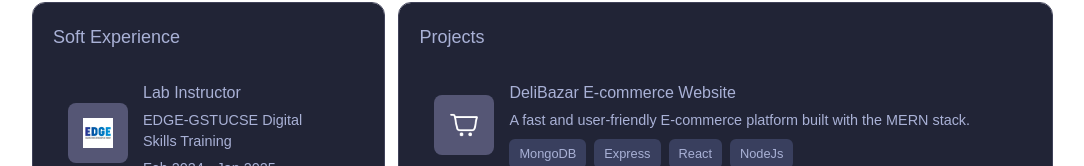
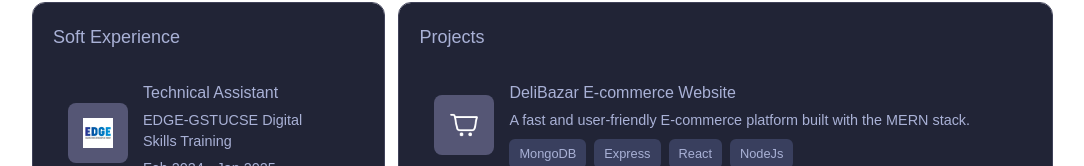
Before and after one commit to sahin404/sahin-portfolio2, a React (Vite) app: page / in a window 1280 px wide. Shown: the part 634-800 px from the top of the page, without its empty margins (105-1189 px from the left). Built offline with nearby package versions, Linux system fonts and the light colour scheme; a web font is replaced by a local one.

Commit message:
changing little bit

```diff
--- a/src/components/Works/Works.jsx
+++ b/src/components/Works/Works.jsx
@@ -11,7 +11,7 @@ import { HiOutlineDocumentText } from "react-icons/hi";
 const experience = [
     {
         id: 1,
-        title: "Lab Instructor",
+        title: "Technical Assistant",
         description: "EDGE-GSTUCSE Digital Skills Training",
         icon: (
             <img src={edge}
```
Also changed, not shown: 1 other file (tests, documents, lock files or other folders).
